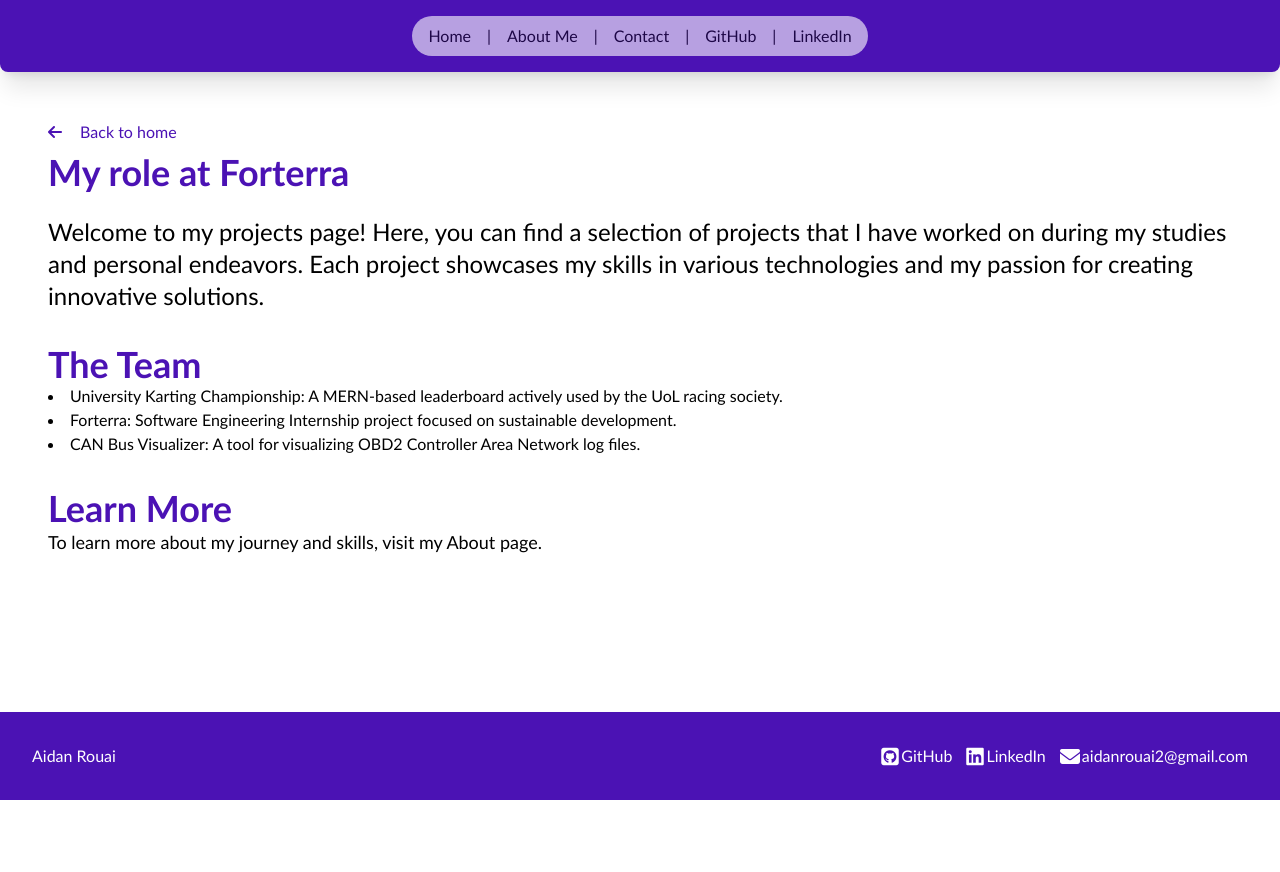
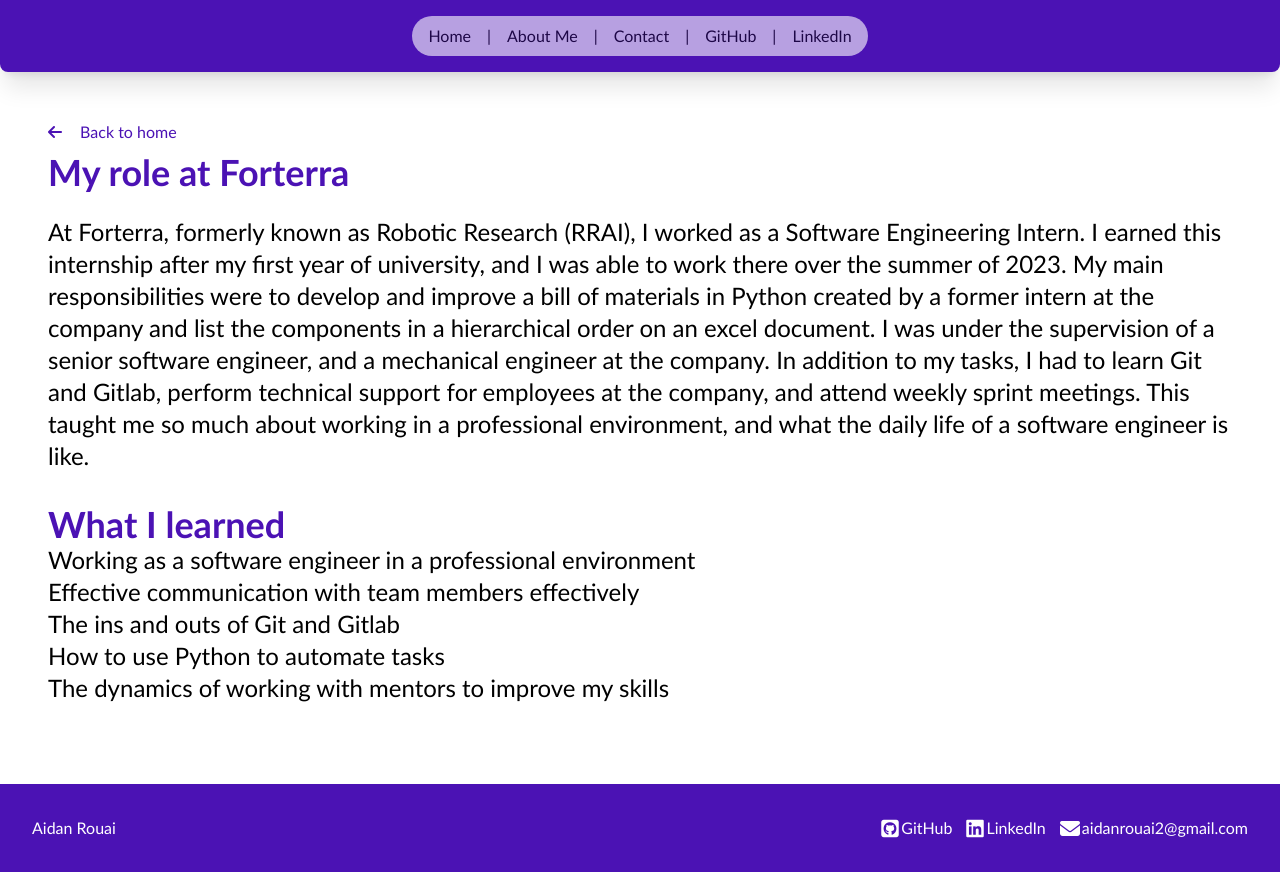
Before and after one commit to AidanRouai/portfolio-site, a Next.js app: page /project/Forterra in a window 1280 px wide. Before the commit the page ends 800 px from the top, so only its background shows below. Built offline with nearby package versions, Linux system fonts and the light colour scheme.

Commit message:
wrote sections

```diff
--- a/app/about/page.tsx
+++ b/app/about/page.tsx
@@ -33,8 +33,11 @@ export default function Page() {
         </div>
       </div>
       <h2 className="text-4xl font-bold mt-8 text-mainSecondary">My Education</h2>
-      <p className="text-lg text-darkPrimary">
-        {/* Education details can go here */}
+      <p className="text-2xl text-darkPrimary">
+        Bsc (Honours) Computer Science with Software Development, University of Liverpool (2022-2025)
+      </p>
+      <p className="text-2xl text-darkPrimary">
+        Semester abroad at the University of Guelph (September 2023 - December 2023)
       </p>
     </div>
   );
--- a/app/project/CANbus/page.tsx
+++ b/app/project/CANbus/page.tsx
@@ -10,13 +10,17 @@ export default function Projects() {
       </p>
       <h1 className="text-4xl font-bold mb-6 text-mainSecondary">My role creating the CAN bus visualiser</h1>
       <p className="text-2xl mb-4">
-
-
+        This project is my individual Senior Design Project, therefore it is still in progress. I am responsible for the design, implementation, and testing of the software.
+        The purpose of this program is to visualize raw Controller Area Network (CAN) bus data in a user-friendly way.
+        I am using the Qt framework in C++ to create a desktop application that will allow users to upoad a log or csv file acquired from something like CANdump, and visualize the data with helps of displays and graphs.
+        This project has really ignited my passion for embedded systems, and makes me want to learn more so that I can one day become a professional embedded software engineer.
       </p>
 
       <h2 className='text-4xl font-bold mb-6 text-mainSecondary'>What I learned</h2>
-      <p>
-
+      <p className="text-2xl mb-4">
+        Throughout this project, I have learned to teach myself a new framework and coding language.
+        It taught me to read documentation and understand how to implement the code I need to make my vision a reality.
+        Most importantly though, it taught me how passionate I am about embedded systems, and how eager I am to learn more about them.
       </p>
 
       <p>Thumbnail: https://medium.com/@chaincom/understanding-can-bus-vulnerabilities-and-how-blockchain-can-amplify-security-a58388bf1fb4</p>
--- a/app/project/Forterra/page.tsx
+++ b/app/project/Forterra/page.tsx
@@ -10,33 +10,23 @@ export default function Projects() {
       </p>
       <h1 className="text-4xl font-bold mb-6 text-mainSecondary">My role at Forterra</h1>
       <p className="text-2xl mb-4">
-        Welcome to my projects page! Here, you can find a selection of projects that I have worked on during my studies and personal endeavors.
-        Each project showcases my skills in various technologies and my passion for creating innovative solutions.
+        At Forterra, formerly known as Robotic Research (RRAI), I worked as a Software Engineering Intern.
+        I earned this internship after my first year of university, and I was able to work there over the summer of 2023.
+        My main responsibilities were to develop and improve a bill of materials in Python created by a former intern at the company and list the components in a hierarchical order on an excel document.
+        I was under the supervision of a senior software engineer, and a mechanical engineer at the company.
+        In addition to my tasks, I had to learn Git and Gitlab, perform technical support for employees at the company, and attend weekly sprint meetings.
+        This taught me so much about working in a professional environment, and what the daily life of a software engineer is like.
       </p>
 
-      <h2 className="text-4xl font-bold mt-8 text-mainSecondary">The Team</h2>
-      <ul className="list-disc list-inside mb-4">
-        <li>
-          <Link href="/projects/university-karting-championship" className="text-mainBrown hover:text-secondaryBrown">
-            University Karting Championship
-          </Link>: A MERN-based leaderboard actively used by the UoL racing society.
-        </li>
-        <li>
-          <Link href="/projects/forterra" className="text-mainBrown hover:text-secondaryBrown">
-            Forterra
-          </Link>: Software Engineering Internship project focused on sustainable development.
-        </li>
-        <li>
-          <Link href="/projects/can-bus-visualizer" className="text-mainBrown hover:text-secondaryBrown">
-            CAN Bus Visualizer
-          </Link>: A tool for visualizing OBD2 Controller Area Network log files.
-        </li>
-        {/* Add more projects as needed */}
-      </ul>
-
-      <h2 className="text-4xl font-bold mt-8 text-mainSecondary">Learn More</h2>
-      <p className="text-lg text-darkPrimary">
-        To learn more about my journey and skills, visit my <Link href="/about" className="text-mainBrown hover:text-secondaryBrown">About page</Link>.
+      <h2 className="text-4xl font-bold mt-8 text-mainSecondary">What I learned</h2>
+      <p className="text-2xl text-darkPrimary">
+        <ul>
+          <li>Working as a software engineer in a professional environment</li>
+          <li>Effective communication with team members effectively</li>
+          <li>The ins and outs of Git and Gitlab</li>
+          <li>How to use Python to automate tasks</li>
+          <li>The dynamics of working with mentors to improve my skills</li>
+        </ul>
       </p>
     </div>
   );
--- a/app/project/karting-site/page.tsx
+++ b/app/project/karting-site/page.tsx
@@ -12,11 +12,20 @@ export default function Projects() {
       <p className="text-2xl mb-4">
         As the active lead web developer at the University of Liverpool racing society, I have been responsible for the creation of a leaderboard system for a karting championship.
         The system is built using the MERN stack, and currently live with the help of Vercel <Link href="https://uolracingsoc.vercel.app/" className='text-mainSecondary underline'>here</Link>.
+        I have gone over specs and desires with the president of the society, and am actively working on implementing new features and creating a good user experience.
+        We are planning to use this website to host a karting championship at our local track, and I am excited to see how the future plays out.
+        Ideally, I would like to see this project grow into a full-fledged website that can be used in future years, and potentially by other universities.
 
       </p>
       <h2 className='text-4xl font-bold mb-6 text-mainSecondary'>What I learned</h2>
 
-      <p></p>
+      <ul className="text-2xl text-darkPrimary">
+        <li>Working with a client to create a product that meets their needs</li>
+        <li>Creating a full stack application using the MERN stack</li>
+        <li>Storing user data with MongoDB</li>
+        <li>Pulling data from emails using APIs</li>
+        <li>Creating a good UX</li>
+      </ul>
     </div>
   );
 }
```
